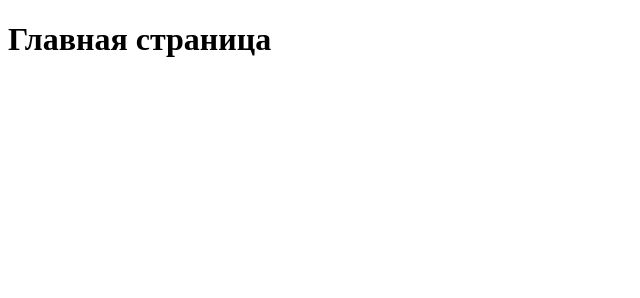
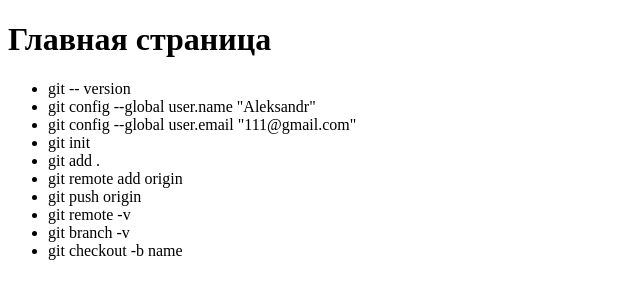
Before and after one commit to Tucson87/Home_work_4, a plain HTML site: page index.html in a window 1280 px wide. Shown: the whole page, without its empty margins (0-640 px from the left). Drawn offline with Linux system fonts and the light colour scheme.

Commit message:
List has been added

```diff
--- a/index.html
+++ b/index.html
@@ -1,14 +1,31 @@
 <!DOCTYPE html>
 <html lang="en">
+
 <head>
     <meta charset="UTF-8">
     <meta http-equiv="X-UA-Compatible" content="IE=edge">
     <meta name="viewport" content="width=device-width, initial-scale=1.0">
     <title>Home work 4</title>
 </head>
+
 <body>
     <header>
         <h1>Главная страница</h1>
     </header>
+    <p>
+    <ul>
+        <li>git -- version</li>
+        <li>git config --global user.name "Aleksandr"</li>
+        <li>git config --global user.email "111@gmail.com"</li>
+        <li>git init</li>
+        <li>git add .</li>
+        <li>git remote add origin</li>
+        <li>git push origin</li>
+        <li>git remote -v</li>
+        <li>git branch -v</li>
+        <li>git checkout -b name</li>
+    </ul>
+    </p>
 </body>
+
 </html>
```
